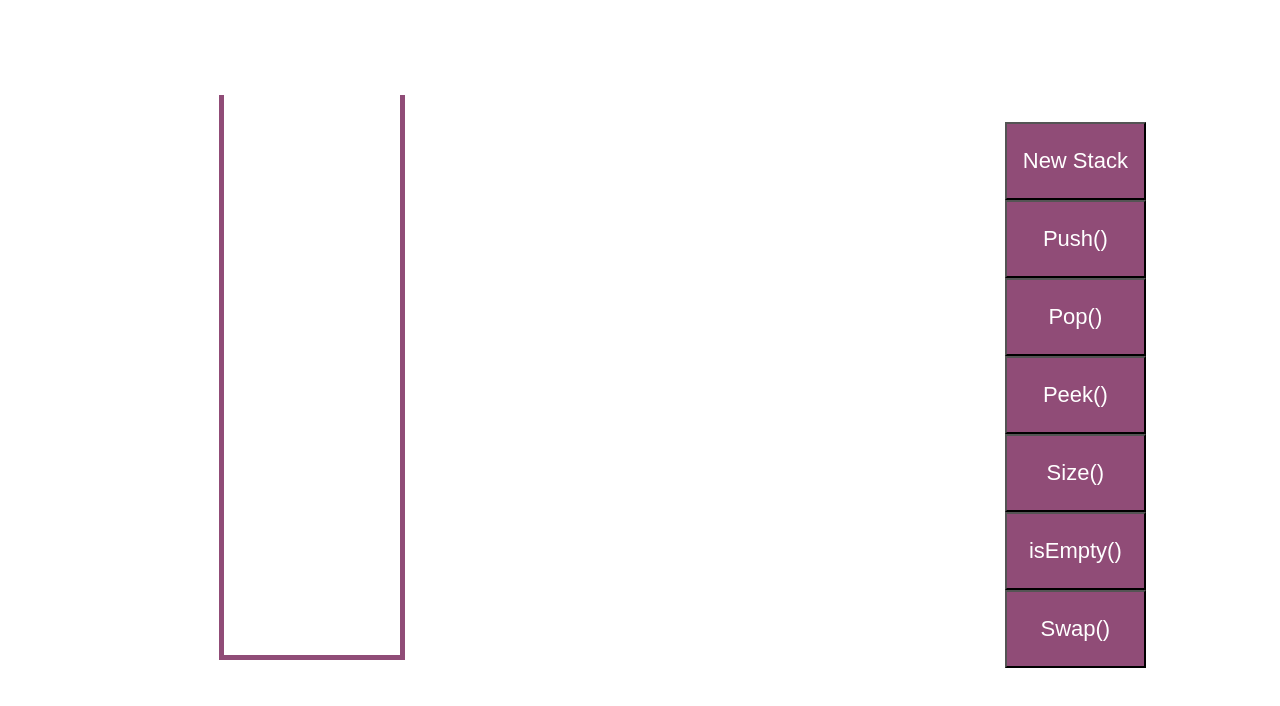
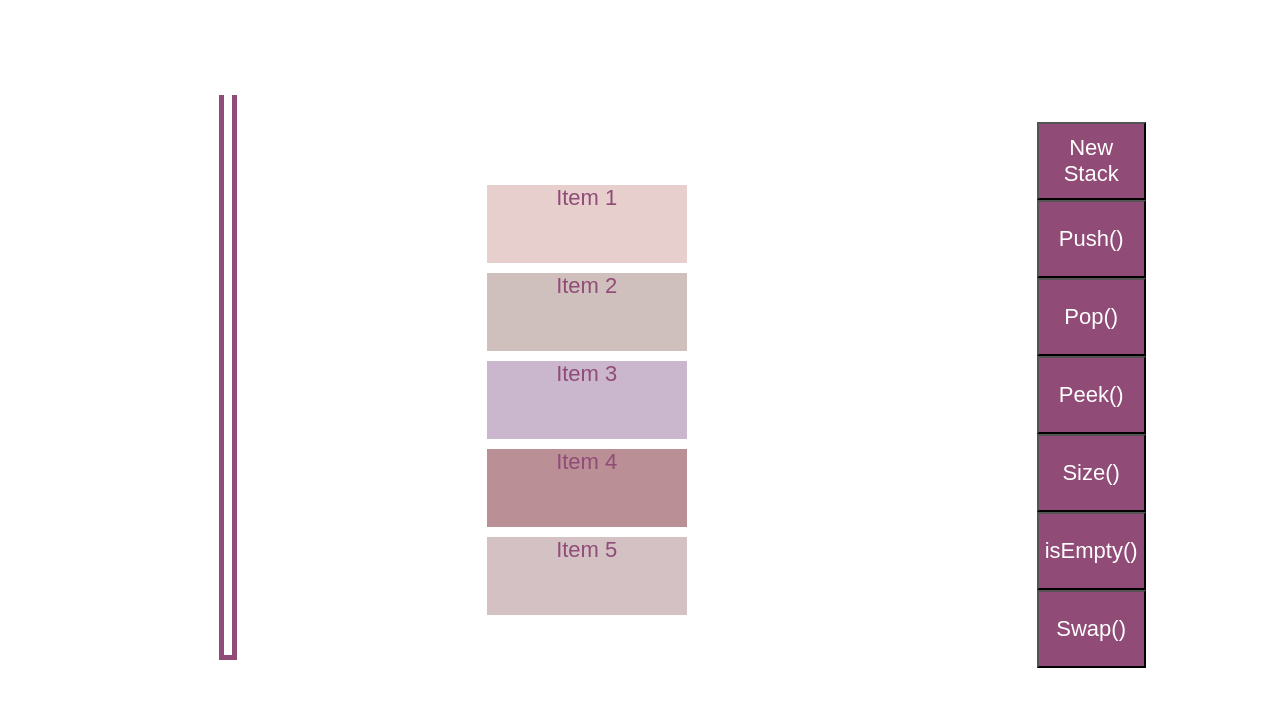
Before and after one commit to fatima96farajallah/Stack-visualization, a plain HTML site: page index.html in a window 1280 px wide. Shown: the part 90-796 px from the top of the page. Drawn offline with Linux system fonts and the light colour scheme.

Commit message:
Edit html & css code

```diff
--- a/css/style.scss
+++ b/css/style.scss
@@ -1,16 +1,21 @@
-$colors: (
-    text-color: #FFFFFF,
-    border-color:#904C77,
-    backgrond-color:#904C77,
-);
+$colors: ( item-text-color :#904C77, text-color: #FFFFFF, border-color:#904C77, backgrond-color:#904C77);
+$divcolors: ( div1: #E7CFCD, div2:#CFC0BD, div3:#CAB6CD, div4:#BA8F95, div5:#D3C1C3);
 $text-font:sans-serif;
+@function divcolor($divcolor) {
+	$divcolor: map-get($map: $divcolors, $key: $divcolor);
+	@return $divcolor;
+}
+
 @function color($color) {
 	$color: map-get($map: $colors, $key: $color);
 	@return $color;
 }
-body,html {
+
+body,
+html {
 	height: 100%;
 }
+
 .header {
 	background-color: color(backgrond-color);
 	height: 80px;
@@ -25,11 +30,13 @@ body,html {
 		padding-top: 30PX;
 	}
 }
+
 .root {
 	display: flex;
 	width: 80%;
 	height: 100%;
 	margin: 0 auto;
+	justify-content: space-between;
 	.leftviwe {
 		width: 25%;
 		height: 70%;
@@ -49,7 +56,6 @@ body,html {
 		flex-direction: column;
 		width: 20%;
 		button {
-
 			height: 78px;
 			background-color: color(backgrond-color);
 			color: color(text-color);
@@ -58,4 +64,69 @@ body,html {
 			text-align: center;
 		}
 	}
+	.items {
+		margin-top: 180px;
+		display: flex;
+		flex-direction: column;
+		.div1 {
+			text-align: center;
+			font-family: $text-font;
+			color: color(item-text-color);
+			font-size: 22px;
+			top: 10px;
+			left: 250px;
+			position: relative;
+			width: 200px;
+			height: 78px;
+			background-color: divcolor(div1);
 		}
+		.div2 {
+			text-align: center;
+			font-family: $text-font;
+			color: color(item-text-color);
+			font-size: 22px;
+			top: 20px;
+			left: 250px;
+			position: relative;
+			width: 200px;
+			height: 78px;
+			background-color: divcolor(div2);
+		}
+		.div3 {
+			text-align: center;
+			font-family: $text-font;
+			color: color(item-text-color);
+			font-size: 22px;
+			top: 30px;
+			left: 250px;
+			position: relative;
+			width: 200px;
+			height: 78px;
+			background-color: divcolor(div3);
+		}
+		.div4 {
+			text-align: center;
+			font-family: $text-font;
+			color: color(item-text-color);
+			font-size: 22px;
+			top: 40px;
+			left: 250px;
+			position: relative;
+			width: 200px;
+			height: 78px;
+			background-color: divcolor(div4);
+		}
+		.div5 {
+			text-align: center;
+			font-family: $text-font;
+			color: color(item-text-color);
+			font-size: 22px;
+			top: 50px;
+			left: 250px;
+			position: relative;
+			width: 200px;
+			height: 78px;
+			background-color: divcolor(div5);
+		}
+	}
+}
--- a/index.html
+++ b/index.html
@@ -12,8 +12,15 @@
     </header>
     <div class="root">
         <div class="leftviwe">
+        </div>
+        <div class="items">
+            <div class="div1">Item 1</div>
+            <div class="div2">Item 2</div>
+            <div class="div3">Item 3</div>
+            <div class="div4">Item 4</div>
+            <div class="div5">Item 5</div>
+        </div>
 
-        </div>
         <div class="rightviwe">
 
             <button id="newstack">New Stack</button>
@@ -27,6 +34,7 @@
         </div>
 
     </div>
+    <script src="/js/index.js"></script>
 </body>
 
 </html>
```
Also changed, not shown: css/style.css, 1 other file. Lines whose indentation alone changed are shown as unchanged.
